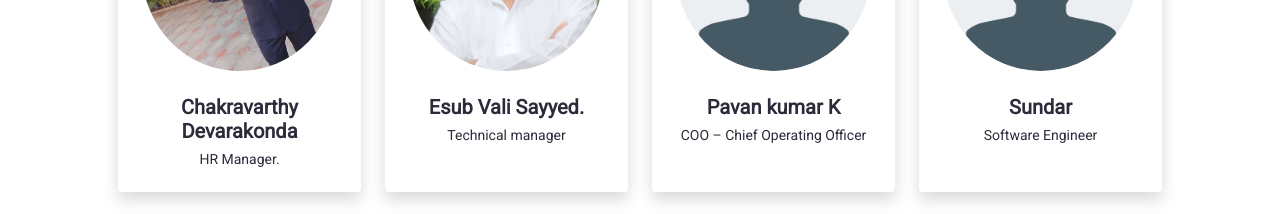
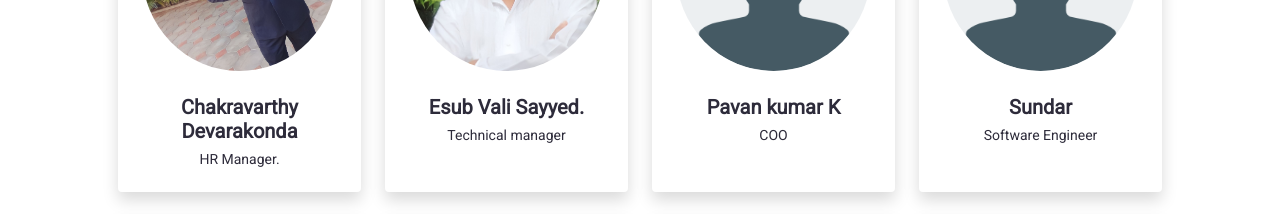
Before and after one commit to Sundaresan25/amazonIt, a React (Create React App) app: page /about in a window 1280 px wide. Shown: the part 3180-3394 px from the top of the page. Built offline with nearby package versions, Linux system fonts and the light colour scheme; no server answers.

Commit message:
about team added

```diff
--- a/src/Pages/Home.jsx
+++ b/src/Pages/Home.jsx
@@ -101,7 +101,7 @@ export default function Home() {
           id="header-carousel"
           class="carousel slide carousel-fade "
           data-bs-ride="carousel"
-          data-bs-interval="2500"
+          data-bs-interval="3000"
         >
           <div class="carousel-inner">
             <div class="carousel-item active">
--- a/src/Utilities/Utilities.js
+++ b/src/Utilities/Utilities.js
@@ -46,7 +46,7 @@ export const teams = [
 
   {
     name: "Pavan kumar K",
-    designation: "COO – Chief Operating Officer",
+    designation: "COO",
     Profile: Team7,
   },
   {
```
